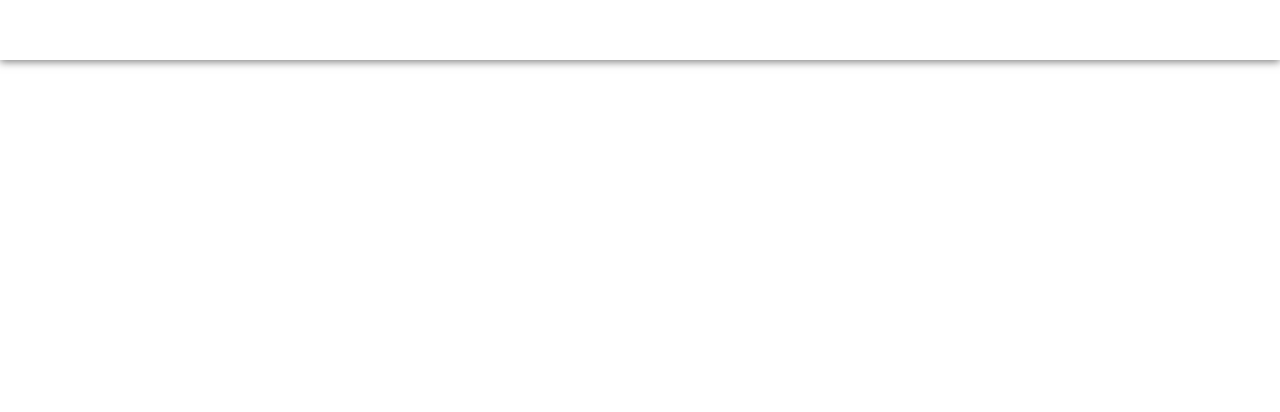
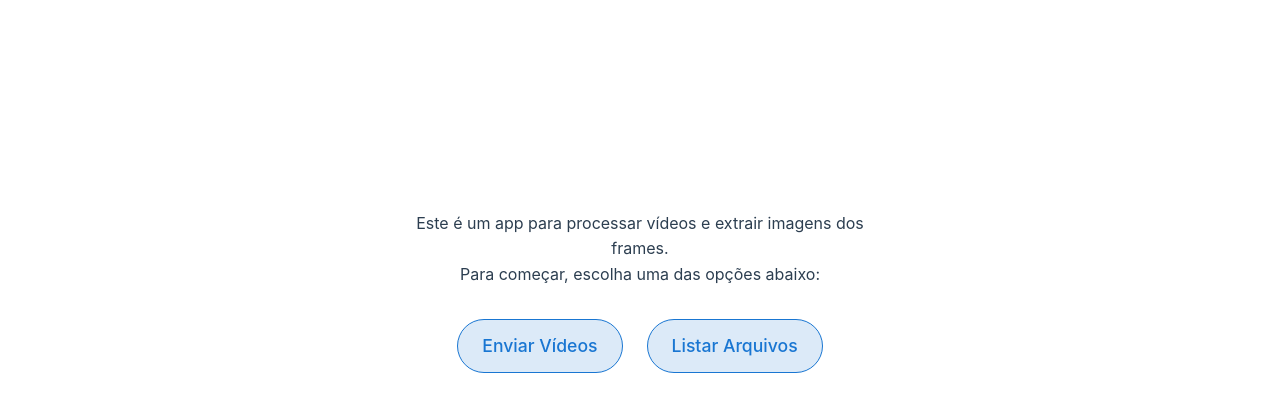
Before and after one commit to AleCigolini/vidsnap, a Vue app: page / in a window 1280 px wide. Shown: the part 140-552 px from the top of the page. Built offline with nearby package versions, Linux system fonts and the light colour scheme.

Commit message:
Adicionado componente de boas vindas

```diff
--- a/src/App.vue
+++ b/src/App.vue
@@ -1,14 +1,18 @@
 <script setup>
-import { RouterLink, RouterView } from 'vue-router'
+import { RouterLink, RouterView, useRoute } from 'vue-router'
+import { computed } from 'vue'
+
+const route = useRoute()
+const showNavBar = computed(() => route.path !== '/')
 </script>
 
 <template>
   <div class="app-container">
-    <nav class="nav-bar">
+    <nav v-if="showNavBar" class="nav-bar">
       <RouterLink to="/enviar-videos" class="nav-link">Enviar vídeos</RouterLink>
       <RouterLink to="/listar-videos" class="nav-link">Listar arquivos</RouterLink>
     </nav>
-    <main class="main-content">
+    <main class="main-content" :class="{ 'full': !showNavBar }">
       <RouterView />
     </main>
   </div>
@@ -73,6 +77,10 @@ import { RouterLink, RouterView } from 'vue-router'
   box-sizing: border-box;
 }
 
+.main-content.full {
+  height: 100vh;
+}
+
 @media (max-width: 767px) {
   .nav-bar {
     flex-direction: row;
--- a/src/router/index.js
+++ b/src/router/index.js
@@ -3,6 +3,11 @@ import { createRouter, createWebHistory } from 'vue-router'
 const router = createRouter({
   history: createWebHistory(import.meta.env.BASE_URL),
   routes: [
+    {
+      path: '/',
+      name: 'welcome',
+      component: () => import('../views/BemVindoView.vue'),
+    },
     {
       path: '/enviar-videos',
       name: 'enviar-videos',
--- /dev/null
+++ b/src/views/BemVindoView.vue
@@ -0,0 +1,69 @@
+<script setup>
+import { RouterLink } from 'vue-router'
+</script>
+
+<template>
+  <div class="welcome-container">
+    <h1>Bem-vindo ao VidSnap!</h1>
+    <p class="descricao">
+      Este é um app para processar vídeos e extrair imagens dos frames.<br>
+      Para começar, escolha uma das opções abaixo:
+    </p>
+    <div class="botoes">
+      <RouterLink to="/enviar-videos" class="link-acao">Enviar Vídeos</RouterLink>
+      <RouterLink to="/listar-videos" class="link-acao">Listar Arquivos</RouterLink>
+    </div>
+  </div>
+</template>
+
+<style scoped>
+.welcome-container {
+  display: flex;
+  flex-direction: column;
+  align-items: center;
+  justify-content: center;
+  width: 100%;
+  max-width: 480px;
+  margin: 0 auto;
+  padding: 2rem 1rem;
+  background: none;
+}
+
+h1 {
+  color: #fff;
+  margin-bottom: 1rem;
+  text-align: center;
+}
+
+.descricao {
+  color: var(--color-text);
+  margin-bottom: 2rem;
+  text-align: center;
+  font-size: 1rem;
+}
+
+.botoes {
+  display: flex;
+  flex-direction: row;
+  gap: 1.5rem;
+  justify-content: center;
+  width: 100%;
+}
+
+.link-acao {
+  color: #1976d2;
+  background: rgba(25, 118, 210, 0.15);
+  text-decoration: none;
+  padding: 0.75rem 1.5rem;
+  border-radius: 30px;
+  font-size: 1.1rem;
+  font-weight: 500;
+  transition: background 0.2s, color 0.2s;
+  border: 1px solid #1976d2;
+}
+
+.link-acao:hover {
+  background: #1976d2;
+  color: #fff;
+}
+</style>
--- a/src/views/EnviarVideosView.vue
+++ b/src/views/EnviarVideosView.vue
@@ -18,9 +18,8 @@ function handleSubmit() {
     messageType.value = 'error'
     return
   }
-  // Mock de envio
+
   setTimeout(() => {
-    // Simula sucesso ou erro aleatório
     if (Math.random() > 0.2) {
       message.value = 'Vídeo(s) enviado(s) com sucesso!'
       messageType.value = 'success'
```
